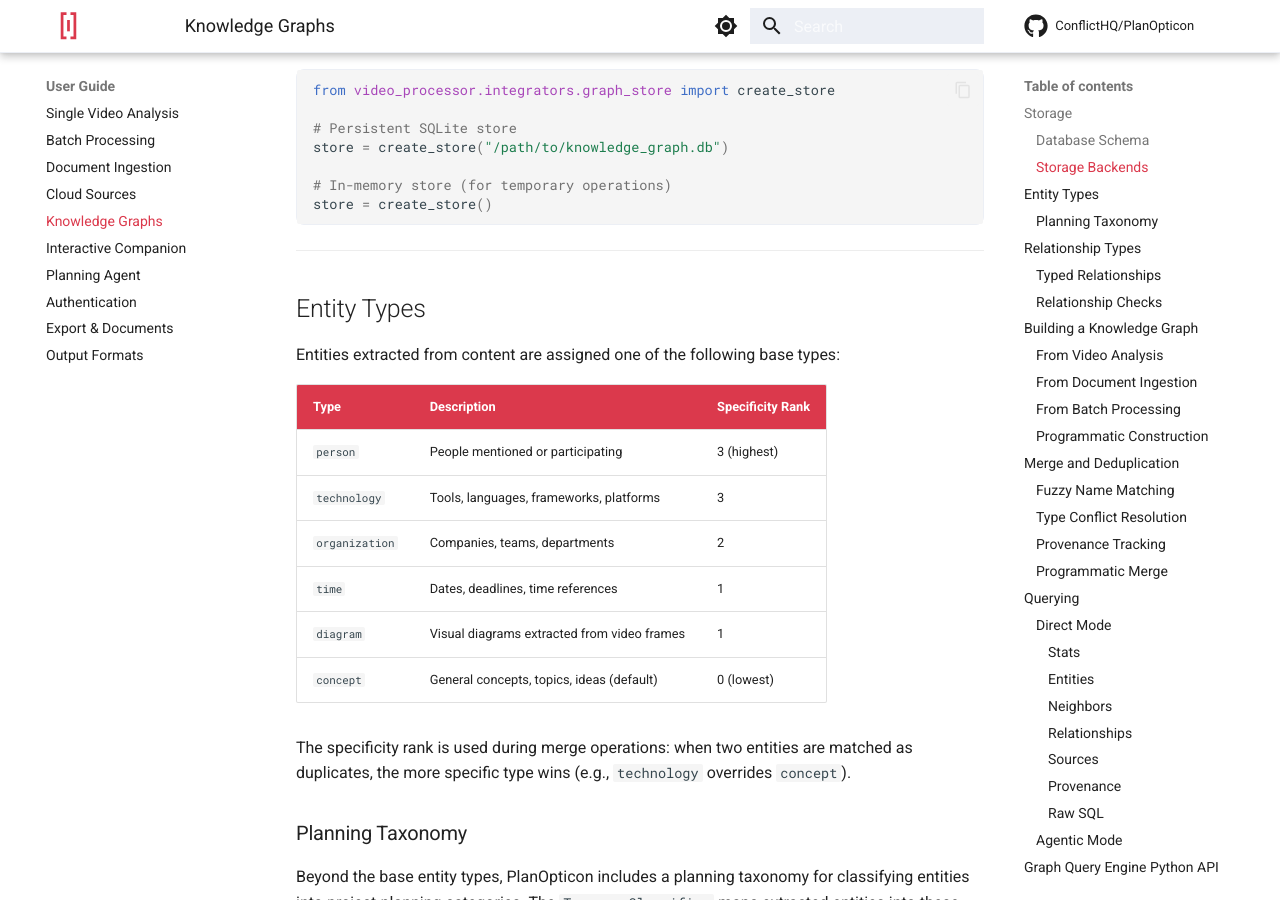
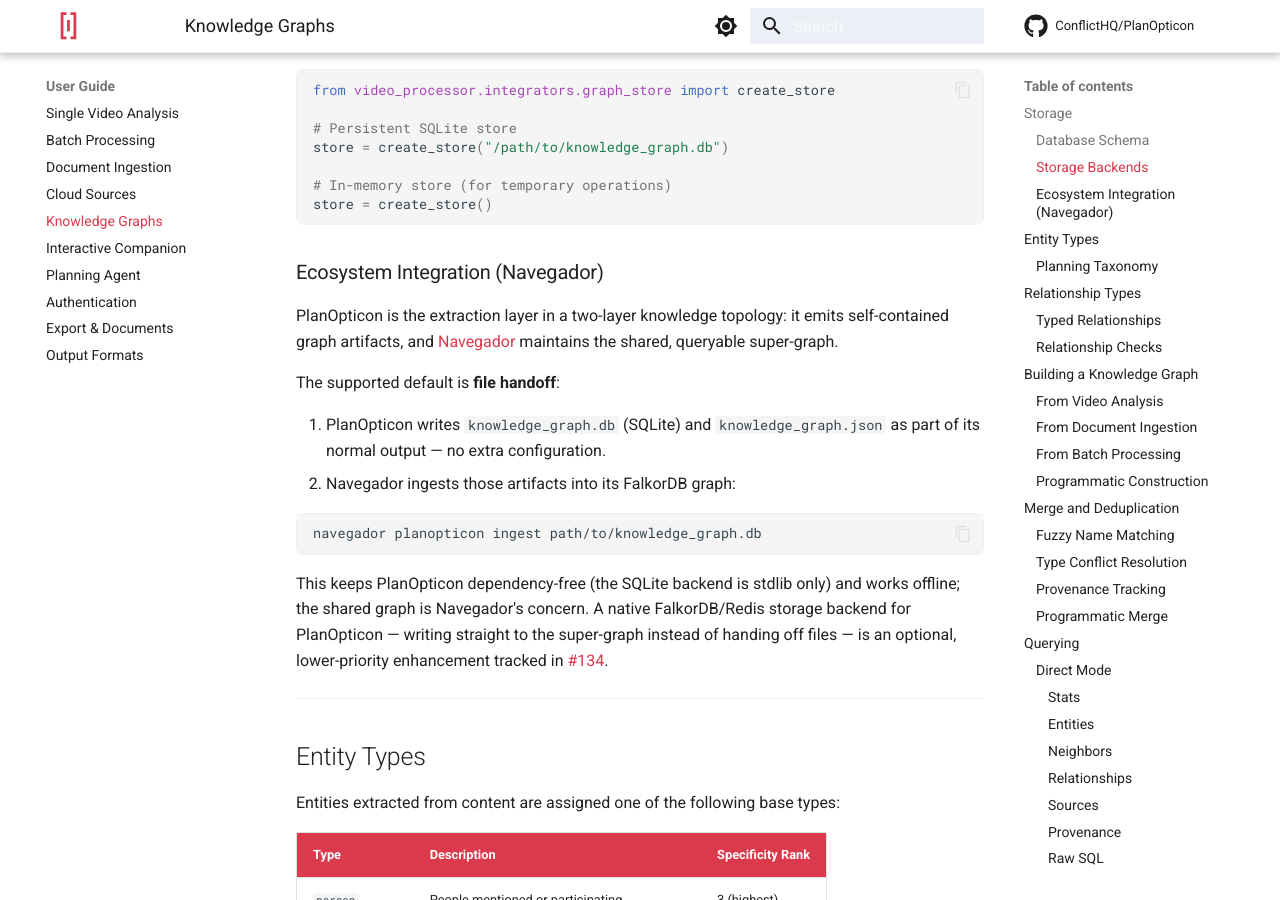
Before and after one commit to ConflictHQ/PlanOpticon, an MkDocs documentation site: the page built from docs/guide/knowledge-graphs.md, in a window 1280 px wide and 900 px high, scrolled down 1476 px. Built offline with MkDocs 1.6.1 and Material for MkDocs 9.7.7, drawn with Linux system fonts in a browser that asks for light colours; comment, search, counter and statistics services are not loaded.

Commit message:
docs: document SQLite→Navegador ingest as the default graph handoff
The complementary two-layer topology was confirmed but undocumented:
PlanOpticon emits knowledge_graph.db/json and Navegador ingests them
into the FalkorDB super-graph. Document that file handoff is the
supported default and that a native FalkorDB backend remains an
optional enhancement tracked in #134.

````diff
--- a/docs/guide/knowledge-graphs.md
+++ b/docs/guide/knowledge-graphs.md
@@ -47,6 +47,28 @@
 # In-memory store (for temporary operations)
 store = create_store()
 ```
+
+### Ecosystem Integration (Navegador)
+
+PlanOpticon is the extraction layer in a two-layer knowledge topology: it emits
+self-contained graph artifacts, and [Navegador](https://github.com/ConflictHQ/navegador)
+maintains the shared, queryable super-graph.
+
+The supported default is **file handoff**:
+
+1. PlanOpticon writes `knowledge_graph.db` (SQLite) and `knowledge_graph.json`
+   as part of its normal output — no extra configuration.
+2. Navegador ingests those artifacts into its FalkorDB graph:
+
+```bash
+navegador planopticon ingest path/to/knowledge_graph.db
+```
+
+This keeps PlanOpticon dependency-free (the SQLite backend is stdlib only) and
+works offline; the shared graph is Navegador's concern. A native FalkorDB/Redis
+storage backend for PlanOpticon — writing straight to the super-graph instead of
+handing off files — is an optional, lower-priority enhancement tracked in
+[#134](https://github.com/ConflictHQ/PlanOpticon/issues/134).
 
 ---
 
````
